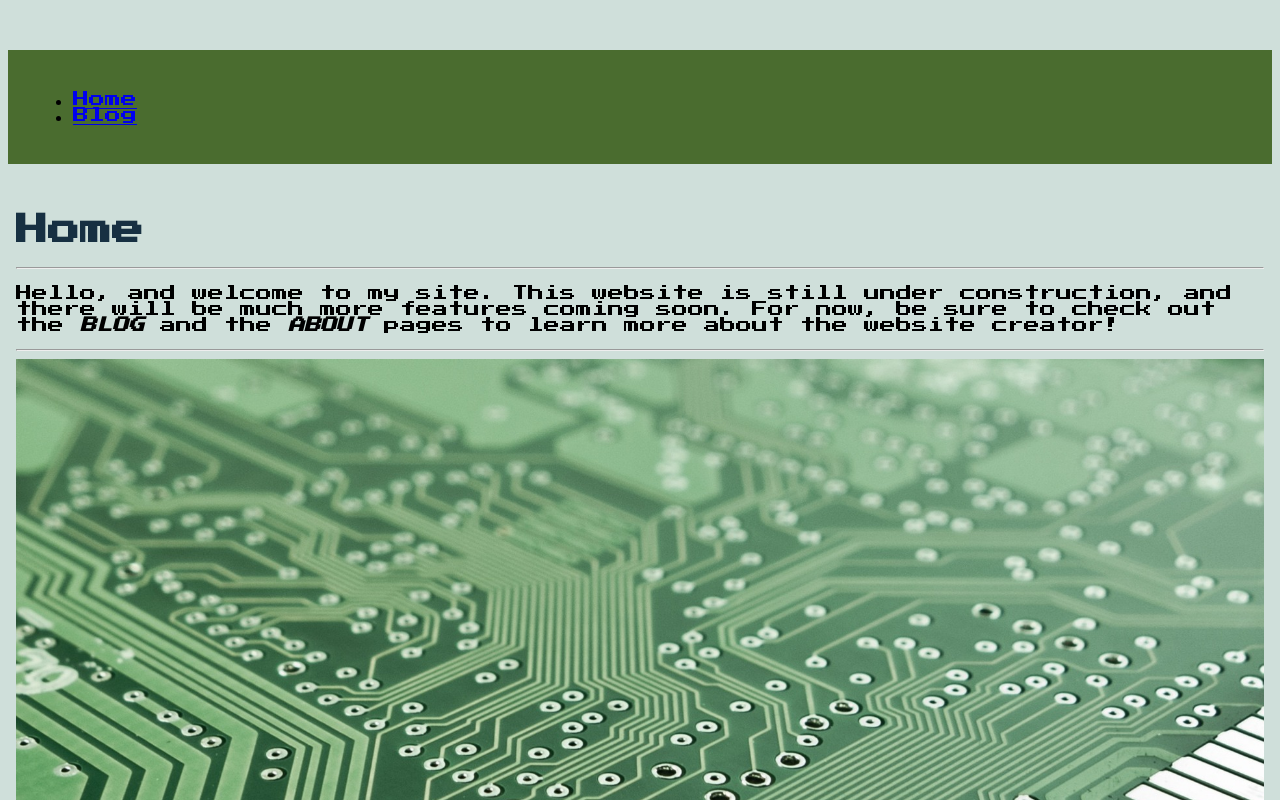
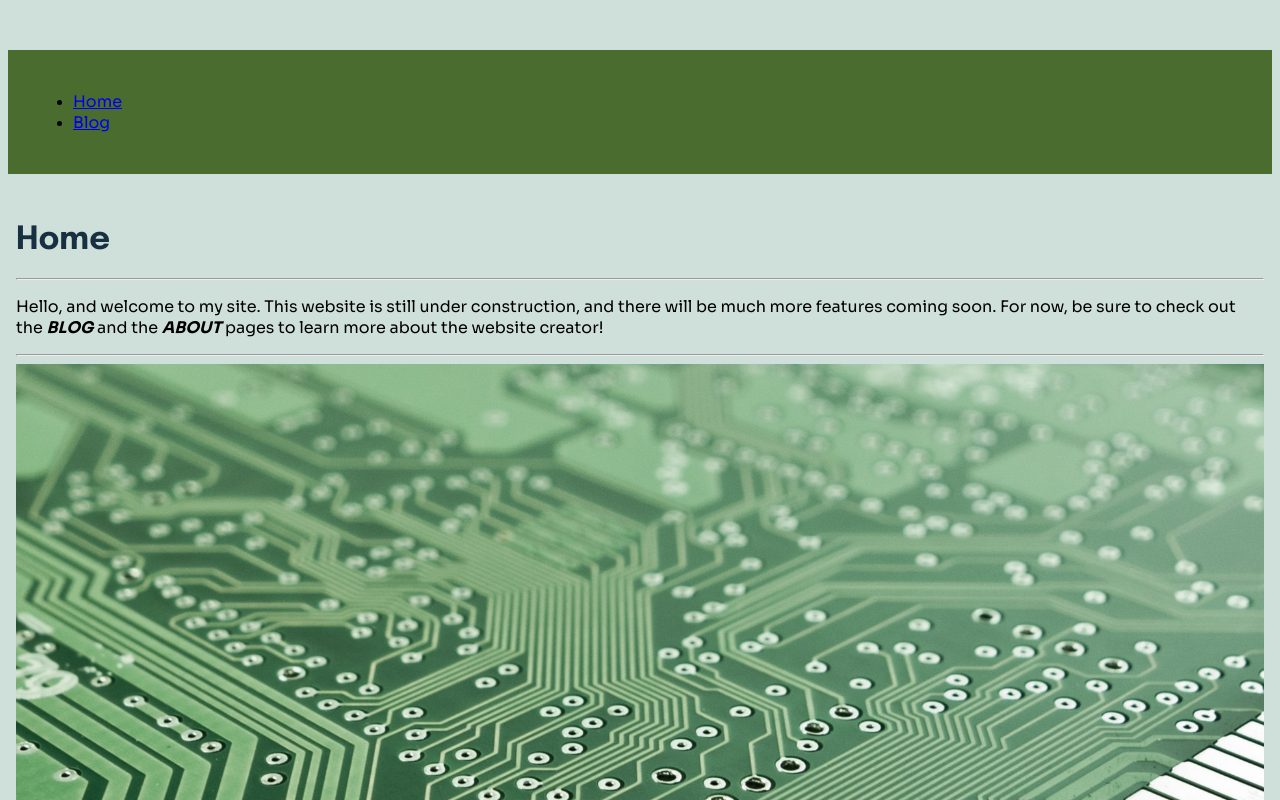
Before and after one commit to raijinware/raijinware-site, a Gatsby site: page / in a window 1280 px wide. Shown: the top 800 px of the page. Built offline with nearby package versions, Linux system fonts and the light colour scheme; Gatsby itself is replaced by a stand-in of ours.

Commit message:
Made some font changes to improve readability

```diff
--- a/src/components/layout.js
+++ b/src/components/layout.js
@@ -23,10 +23,13 @@ const Layout = ({ pageTitle, children }) => {
 
   return (
     <div className={container}>
-    <link rel="preconnect" href="https://fonts.googleapis.com" />
-    <link rel="preconnect" href="https://fonts.gstatic.com" crossorigin />
-    <link href="https://fonts.googleapis.com/css2?family=Press+Start+2P&display=swap" rel="stylesheet" />
-      <header className={siteTitle}>{data.site.siteMetadata.title}</header>
+      <link rel="preconnect" href="https://fonts.googleapis.com" />
+      <link rel="preconnect" href="https://fonts.gstatic.com" crossorigin />
+      <link href="https://fonts.googleapis.com/css2?family=Epilogue:ital,wght@0,100..900;1,100..900&display=swap" rel="stylesheet" />      <header className={siteTitle}>{data.site.siteMetadata.title}</header>
+      <link rel="preconnect" href="https://fonts.googleapis.com" />
+      <link rel="preconnect" href="https://fonts.gstatic.com" crossorigin />
+      <link href="https://fonts.googleapis.com/css2?family=Epilogue:ital,wght@0,100..900;1,100..900&family=Sora:wght@100..800&display=swap" rel="stylesheet" />
+
       <nav>
         <ul className={navLinks}>
           <li className={navLinkItem}>
--- a/src/components/layout.module.css
+++ b/src/components/layout.module.css
@@ -1,8 +1,10 @@
 .container {
     margin: auto;
     /*max-width: 500px;*/
-    font-family: "Press Start 2P", system-ui;
     font-weight: 400;
+    font-style: normal;
+    font-optical-sizing: auto;
+    /*font-weight: 500;*/
     font-style: normal;
   }
 
@@ -23,6 +25,9 @@
 }
 .nav-link-text {
     color: #cfdfda;
+    font-family: "Epilogue", sans-serif;
+    font-weight: 500;
+    font-size: larger;
 }
 .site-title {
     font-size: 3rem;
@@ -30,8 +35,15 @@
     font-weight: 700;
     position: relative;
     /*margin: 3rem 0;*/
+    font-family: "Epilogue", sans-serif;
   }
 
+h1, h2, h3, h4, h5, h6{
+    font-family: "Epilogue", sans-serif;
+}
+p, a{
+    font-family: "Sora", sans-serif;
+}
 nav {
     position: relative;
     padding: 25px;
```
